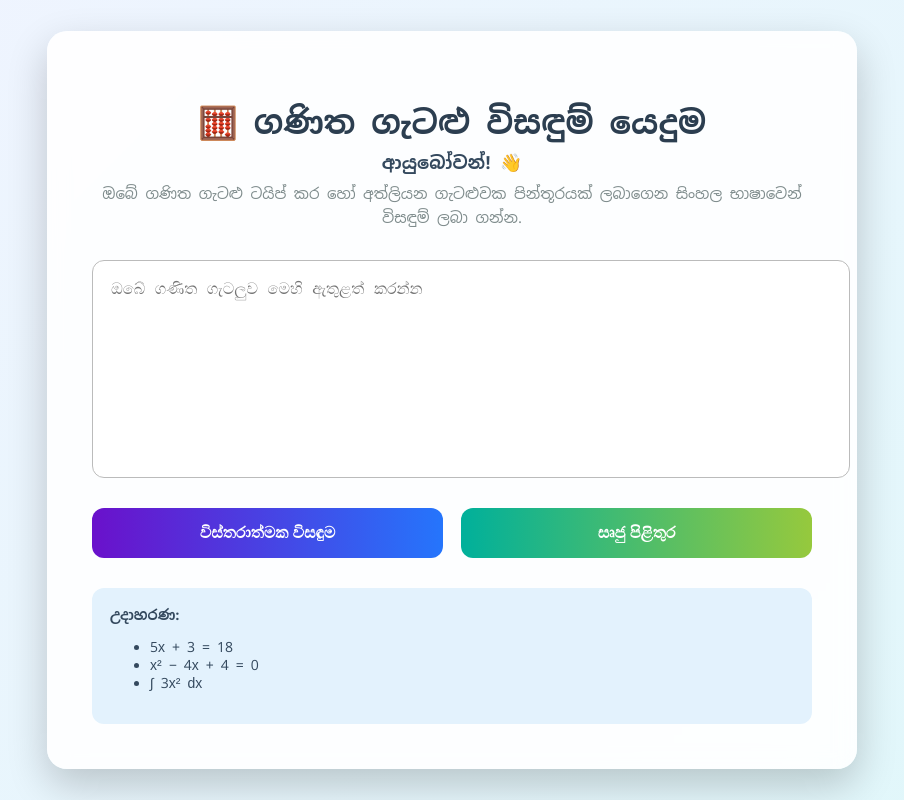
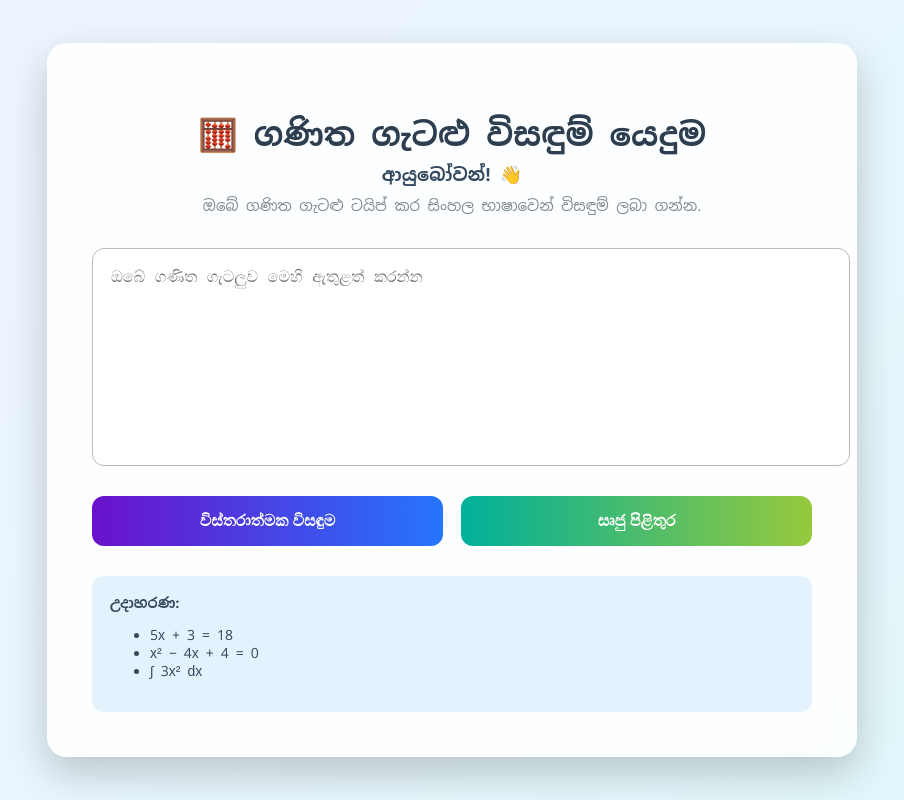
Before and after one commit to sanjuna2002/MathLankaAI, a Django app: template solver/templates/solver/home.html in a window 1280 px wide. Shown: the whole page, without its empty margins (188-1092 px from the left). Run offline with Django 3.2, Linux system fonts and the light colour scheme; the template is opened without the code that fills it, so the values that code supplies are empty.

Commit message:
final commit

```diff
--- a/solver/templates/solver/home.html
+++ b/solver/templates/solver/home.html
@@ -174,11 +174,10 @@ video {
 
 <body>
 <div class="container">
-
 <h2>🧮 ගණිත ගැටළු විසඳුම් යෙදුම</h2>
 <div class="welcome">ආයුබෝවන්! 👋</div>
 <div class="intro">
-    ඔබේ ගණිත ගැටළු ටයිප් කර හෝ අත්ලියන ගැටළුවක පින්තූරයක් ලබාගෙන
+    ඔබේ ගණිත ගැටළු ටයිප් කර
     සිංහල භාෂාවෙන් විසඳුම් ලබා ගන්න.
 </div>
 
```
